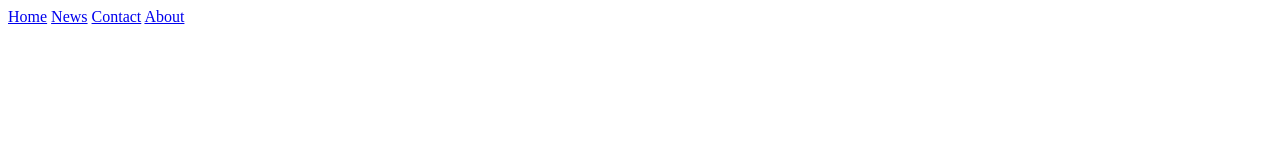
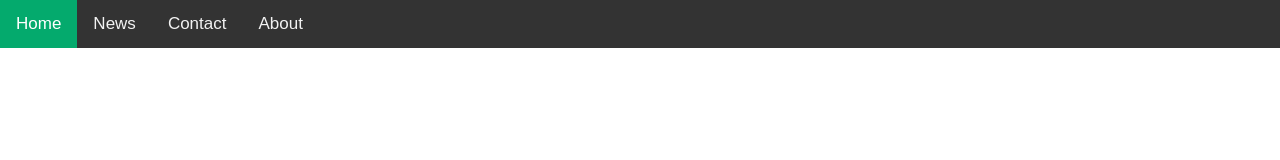
Before and after one commit to mkk96/mkk96.github.io, a plain HTML site: page index.html in a window 1280 px wide. Drawn offline with Linux system fonts and the light colour scheme.

Commit message:
navigation bar

```diff
--- a/index.html
+++ b/index.html
@@ -5,6 +5,7 @@
     <meta charset="UTF-8">
     <meta http-equiv="X-UA-Compatible" content="IE=edge">
     <meta name="viewport" content="width=device-width, initial-scale=1.0">
+    <link rel="stylesheet" href="scripts/main.css">
 </head>
 <body>
     <div class="topnav">
```
